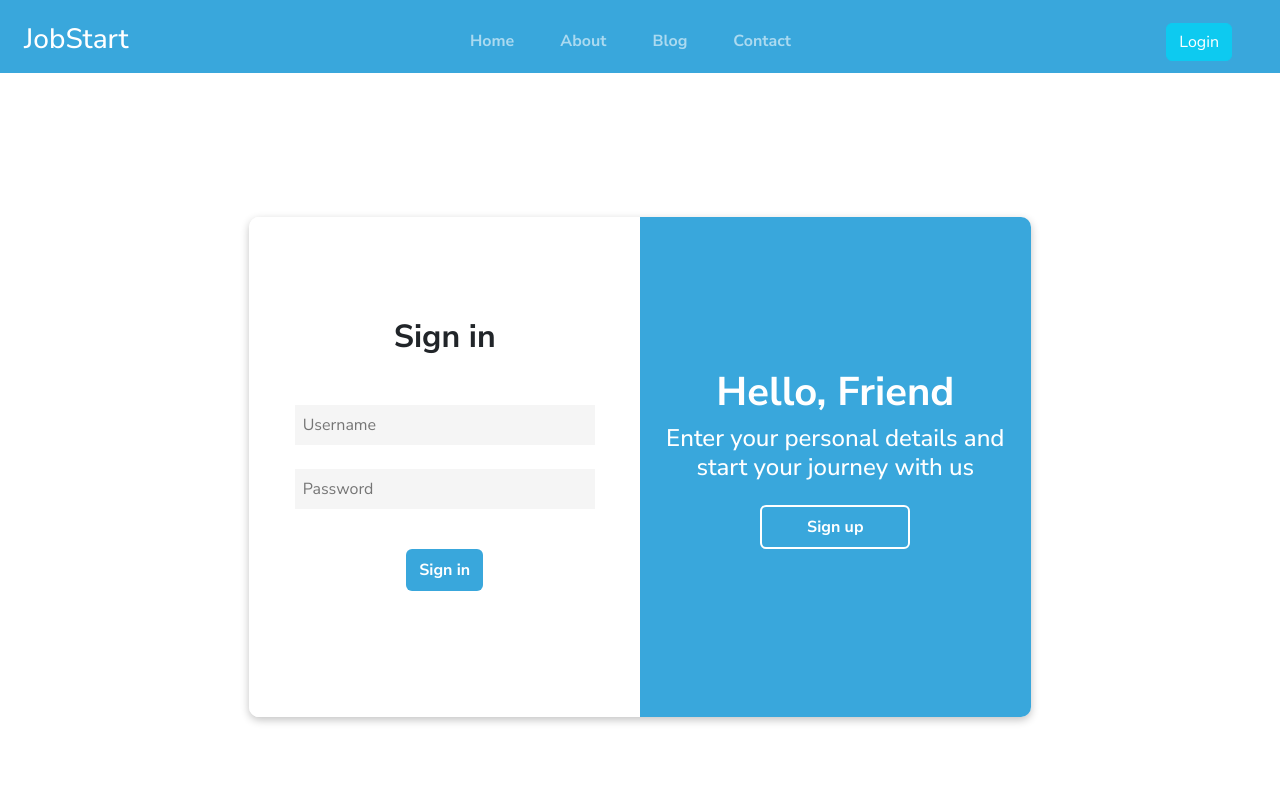
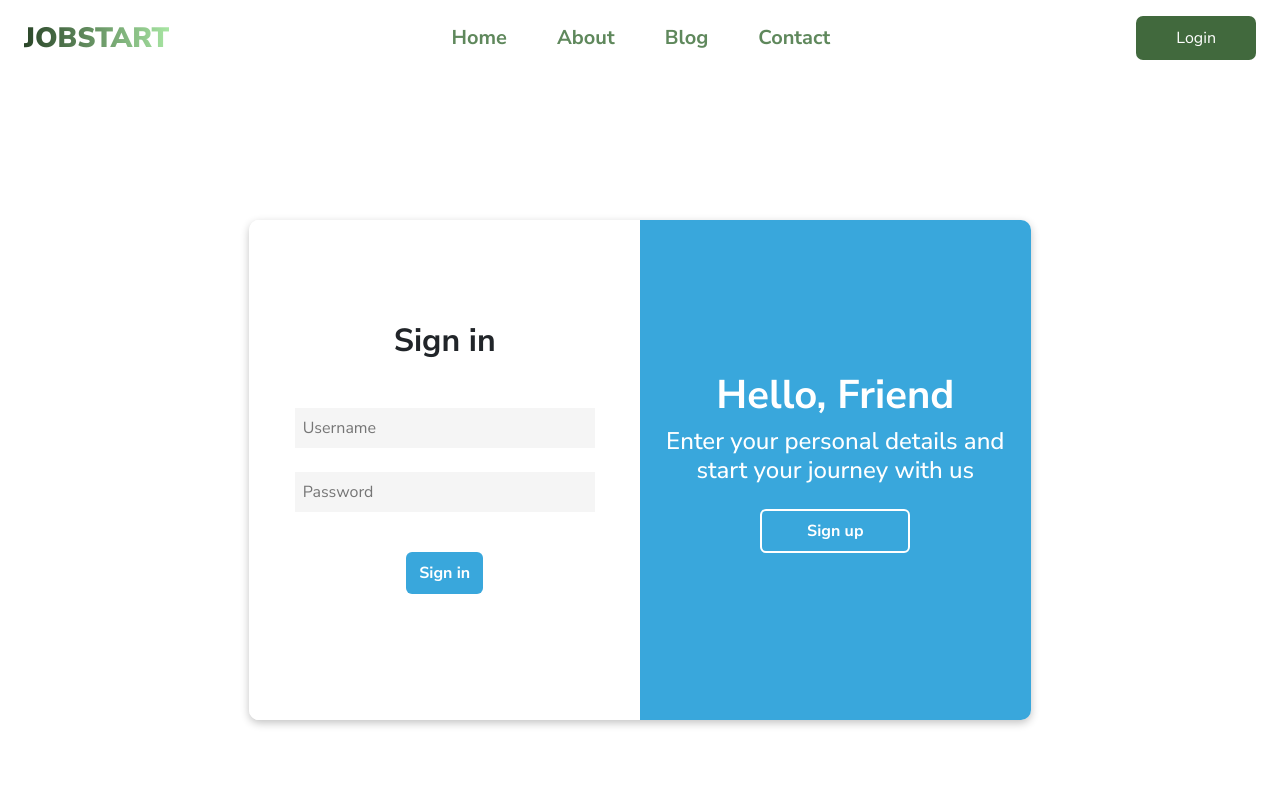
Before and after one commit to turanhsnv-dev/Blog-Project, a React (Vite) app: page /LoginForm in a window 1280 px wide. Shown: the top 800 px of the page. Built offline with nearby package versions, Linux system fonts and the light colour scheme; data requests are answered from the project's data file; a web font is replaced by a local one.

Commit message:
header update

```diff
--- a/db.json
+++ b/db.json
@@ -75,14 +75,19 @@
       "content": "asfas"
     },
     {
-      "id": 6,
+      "id": "6",
       "title": "safasf",
       "content": "afasfas"
     },
     {
-      "id": 7,
+      "id": "7",
       "title": "142141",
       "content": "241241"
+    },
+    {
+      "id": 8,
+      "title": "fghdfgdf",
+      "content": "1ehfgfhsdjkf"
     }
   ],
   "websecurityblogs": [
@@ -105,7 +110,7 @@
   ],
   "jobs": [
     {
-      "id": 1,
+      "id": "1",
       "name": "Supervisor in the Bank",
       "description": "This job's owner is responsible for managing bank cash.",
       "company": "PhasaBank",
@@ -113,7 +118,7 @@
       "role": "MyContact ™ Rəqəmsal Vizit Kart is a digital business card solution that allows individuals to easily share their contact information with others in just 2 seconds. Located in Baku, the company focuses on helping users expand their network quickly and efficiently."
     },
     {
-      "id": 2,
+      "id": "2",
       "name": "Oli engniering",
       "description": "This job's owner is responsible for managing bank cash.",
       "company": "Socar",
@@ -121,7 +126,7 @@
       "role": "MyContact ™ Rəqəmsal Vizit Kart is a digital business card solution that allows individuals to easily share their contact information with others in just 2 seconds. Located in Baku, the company focuses on helping users expand their network quickly and efficiently."
     },
     {
-      "id": 3,
+      "id": "3",
       "name": "Front-end developer",
       "description": "This job's owner is responsible for managing bank cash.",
       "company": "Bp",
--- a/src/App.css
+++ b/src/App.css
@@ -4,92 +4,58 @@
     box-sizing: border-box;
 }
 
-.NavBar {
+.navBar {
     width: 100%;
     height: auto;
-    margin-bottom: 0px;
-    padding-bottom: 1px;
-    background-color: #39A7DC !important;
-    box-shadow: black;
-    align-items: center;
+    background-color: #fff;
 }
 
 .active {
-    color: black !important;
+    color: #41693d !important;
+    font-weight: 900;
 }
 
-.NavBar ul li {
-    list-style: none;
+.menu-links a {
+    color: #5F885C;
+    margin: 0px 25px;
+    transition: .3s ease;
+}
+.menu-links a:hover {
+    color: rgb(63, 59, 63);
+    transition: .3s ease;
+    font-weight: 900;
 }
 
-.NavBar ul {
-    display: flex;
+.logo {
+    font-weight: 900;
+    background: linear-gradient(to right, #2a4528, #a8e6a3); /* Açık yeşilden beyaza */
+    -webkit-background-clip: text; /* Sadece metni renklendirir */
+    -webkit-text-fill-color: transparent; /* Arka planı gösterir */
 }
 
-.pgf {
-    margin-left: 30px;
-    margin-top: 10px;
-    cursor: pointer;
-    color: #ffffff93;
+.nav-btn {
+    padding: 10px 40px;
+    background-color: #41693d;
+    border-radius: 7px;
+    border: none;
+    transition: .3s ease;
 }
 
-.NavBar ul h3 {
-    margin-top: 15px;
+.nav-btn:hover {
+    background-color: #2a4528;
+    transition: .3s ease;
+    font-weight: 800;
 }
 
-.spaceBetweenNavItems {
-    width: 400px;
-}
 
-.NavBar ul button {
-    margin-left: 30px;
-    margin-top: 12px;
-}
-
-.shadeOverHover:hover {
-    color: rgb(0, 0, 0);
-}
-
-.infoOverHover:hover {
-    color: #0dcaf0;
-}
-
-.opacity p {
-    color: #c8c8c8;
-    cursor: pointer;
-}
 
 .bg-shaded {
     background-color: #393e46;
-    padding-top: 10px;
-    padding-bottom: 50px;
-}
-
-.whiteOverHover:hover {
-    color: rgb(255, 255, 255);
+    padding: 60px 0px;
 }
 
 .copyRight {
     color: #c8c8c8;
-}
-
-.searchBar {
-    border-radius: 5px 0 0 5px;
-    color: black;
-    border: none;
-    padding: 4px;
-    margin-top: 15px;
-    margin-left: 20px;
-}
-
-.searchButton {
-    border: none;
-    margin-top: 15px;
-    margin-left: 0 !important;
-    padding: 4px;
-    background-color: #0dcaf0;
-    color: white;
-    border-radius: 0 5px 5px 0;
 }
 
 .sideBar {
@@ -123,7 +89,7 @@
     margin: 6px 0;
     background: white;
     border-radius: 4px;
-    transition: 0.3s;
+    transition: 0.3s ease;
 }
 
 .closeSideBar {
--- a/src/components/Header.jsx
+++ b/src/components/Header.jsx
@@ -44,23 +44,27 @@ const Header = () => {
 
   return (
     <div>
-      <div className="NavBar py-2">
-        <ul className="nav justify-content-between align-items-center">
-          <li className="d-flex align-items-center">
-            <h3 className="text-white ms-4"><NavLink className="text-white" to="/">JobStart</NavLink></h3>
-          </li>
+      <div className="navBar py-3 d-flex justify-content-between align-items-center">
 
-          <div className="nav-links d-flex justify-content-center flex-grow-1 fw-bold">
-            <NavLink to="/" className="hideOnMobile  pgf me-3">
+        {/* HEADER LOGO */}
+          <div className="d-flex align-items-center justify-content-center ms-4">
+            <NavLink className="logo text-black fs-3 text-uppercase" to="/">JobStart</NavLink>
+          </div>
+
+
+
+         {/* HEADER MENU NAV */}
+          <div className="menu-links d-flex justify-content-between align-items-center fw-bold">
+            <NavLink to="/" className="hideOnMobile fs-5">
               Home
             </NavLink>
-            <NavLink to="/about" className="hideOnMobile shadeOverHover pgf me-3">
+            <NavLink to="/about" className="hideOnMobile fs-5">
               About
             </NavLink>
-            <NavLink to="/blog" className="hideOnMobile shadeOverHover pgf me-3">
+            <NavLink to="/blog" className="hideOnMobile fs-5">
               Blog
             </NavLink>
-            <NavLink to="/contact" className="hideOnMobile shadeOverHover pgf me-3">
+            <NavLink to="/contact" className="hideOnMobile fs-5">
               Contact
             </NavLink>
           </div>
@@ -85,8 +89,12 @@ const Header = () => {
               </Menu>
             </div>
           ) : (
+
+
+
+            // HEADER LOGIN
             <NavLink to="/loginform">
-              <button type="button" className="hideOnMobile btn btn-info text-white mx-5">
+              <button type="button" className="hideOnMobile nav-btn text-white mx-4">
                 Login
               </button>
             </NavLink>
@@ -97,7 +105,7 @@ const Header = () => {
             <span></span>
             <span></span>
           </button>
-        </ul>
+
 
         {isSidebarVisible && (
           <ul className="sideBar">
--- a/src/css/HeroBg.css
+++ b/src/css/HeroBg.css
@@ -11,7 +11,7 @@ a {
 .hero-bg {
   width: 100%;
   /* background-image: linear-gradient(to top, #dfe9f3 0%, white 100%); */
-  background-image: url(https://persianinventor.com/wp-content/uploads/2022/08/career_banner.png);
+  background-image: url(https://images-ext-1.discordapp.net/external/9rjZqPsthfkUtx3EiMJ97L2BIpVlNMZQOfhmxB-l8g0/%3Fsfvrsn%3D7dca9f15_1/https/www.rasmussen.edu/images/rasmussenlibraries/blogs/school-of-technology/2022/is-web-development-a-good-careera8b7d804-eb43-4927-95ce-23a649e1a837.jpg?format=webp&width=1418&height=741);
   background-size: cover;
   background-repeat: no-repeat;
   background-position: center;
```
